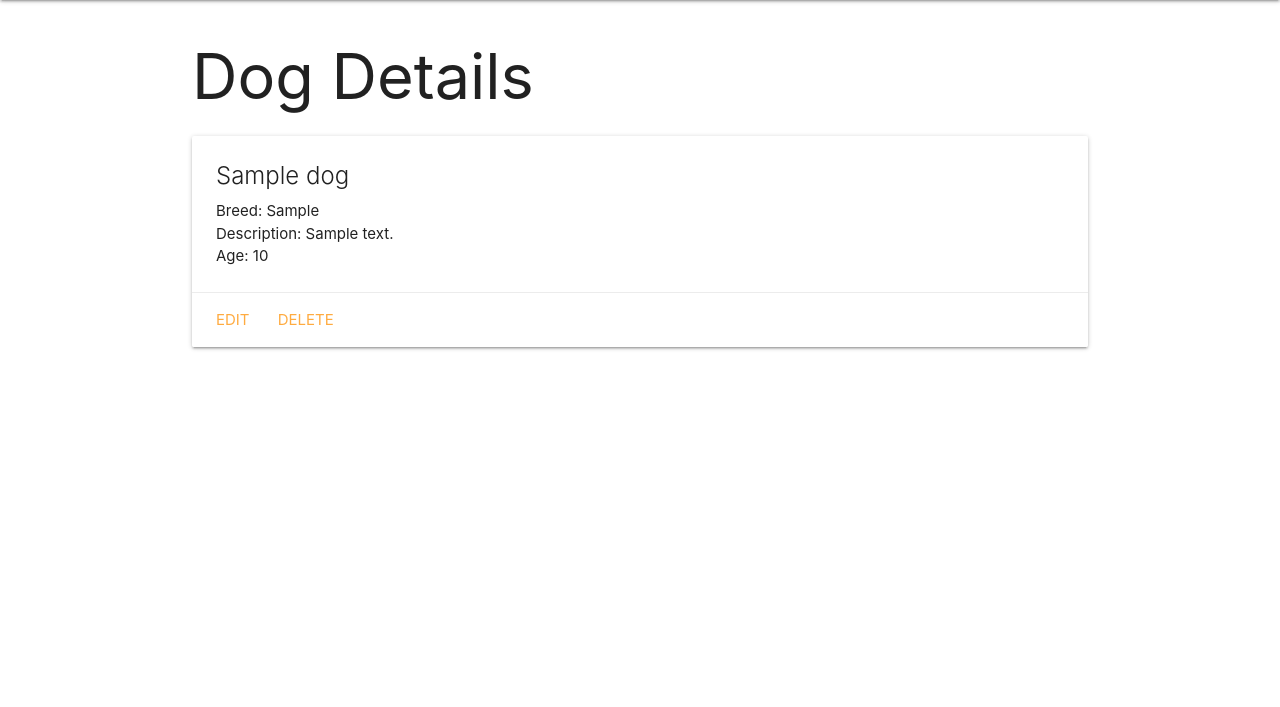
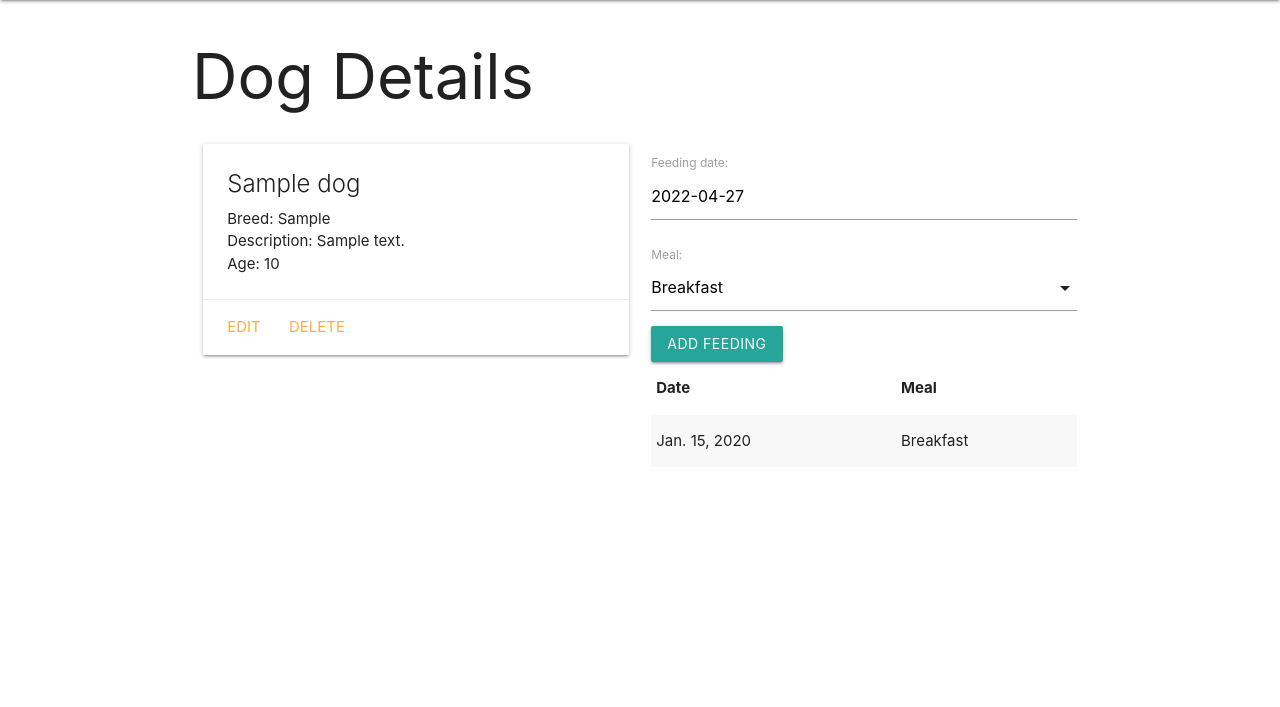
Before and after one commit to keeeeeyu/dog-collector-lab, a Django app: page /dogs/1/ in a window 1280 px wide. Shown: the part 64-771 px from the top of the page. Run offline with Django 4.2, Linux system fonts and the light colour scheme; tables that the repository leaves empty hold one stand-in row (values such as "Sample post").

Commit message:
working on bonus

```diff
--- /dev/null
+++ b/dogcollector/main_app/forms.py
@@ -0,0 +1,7 @@
+from django.forms import ModelForm
+from .models import Feeding
+
+class FeedingForm(ModelForm):
+    class Meta:
+        model = Feeding
+        fields = ['date', 'meal']
--- a/dogcollector/main_app/models.py
+++ b/dogcollector/main_app/models.py
@@ -31,3 +31,6 @@ class Feeding(models.Model):
 
     def __str__(self):
         return f"{self.get_meal_display()} on {self.date}"
+
+    class Meta:
+        ordering = ['-date']
--- a/dogcollector/main_app/templates/dog/detail.html
+++ b/dogcollector/main_app/templates/dog/detail.html
@@ -4,11 +4,14 @@
 {% block content %}
 <h1>Dog Details</h1>
 
+<div class="row">
+    <div class="col s6">
         <div class="card">
             <div class="card-content">
                 <span class="card-title">{{ dog.name }}</span>
                 <p>Breed: {{ dog.breed }}</p>
                 <p>Description: {{ dog.description }}</p>
+
                 {% if dog.age > 0 %}
                 <p>Age: {{ dog.age }}</p>
                 {% else %}
@@ -20,4 +23,39 @@
                 <a href="{% url 'dogs_delete' dog.id %}">Delete</a>
             </div>
         </div>
+    </div>
+    <div class="col s6">
+        <form action="{% url 'add_feeding' dog.id %}" method="POST">
+            {% csrf_token %}
+            {{ feeding_form.as_p }}
+            <input type="submit" value="Add Feeding" class="btn">
+        </form>
+        <table class="striped">
+            <thead>
+                <tr><th>Date</th><th>Meal</th></tr>
+            </thead>
+            <tbody>
+
+                {% for feeding in dog.feeding_set.all %}
+                    <tr>
+                        <td>{{ feeding.date }}</td>
+                        <td>{{ feeding.get_meal_display }}</td>
+                    </tr>
+                {% endfor %}
+            </tbody>
+        </table>
+    </div>
+</div>
+<script>
+    const dateEl = document.getElementById('id_date');
+    M.Datepicker.init(dateEl, {
+        format: 'yyyy-mm-dd',
+        defaultDate: new Date(),
+        setDefaultDate: true,
+        autoClose: true
+    });
+
+    const selectEl = document.getElementById('id_meal');
+    M.FormSelect.init(selectEl);
+</script>
 {% endblock  %}
--- a/dogcollector/main_app/urls.py
+++ b/dogcollector/main_app/urls.py
@@ -9,5 +9,6 @@ urlpatterns = [
     path('dogs/<int:dog_id>/', views.dogs_detail, name='detail'),
     path('dogs/create/', views.DogCreate.as_view(), name='dogs_create'),
     path('dogs/<int:pk>/update', views.DogUpdate.as_view(), name='dogs_update'),
-    path('dogs/<int:pk>/delete', views.DogDelete.as_view(), name='dogs_delete')
+    path('dogs/<int:pk>/delete', views.DogDelete.as_view(), name='dogs_delete'),
+    path('dogs/<int:dog_id>/add_feeding/', views.add_feeding, name='add_feeding'),
 ]
--- a/dogcollector/main_app/views.py
+++ b/dogcollector/main_app/views.py
@@ -1,9 +1,10 @@
 from dataclasses import fields
-from django.shortcuts import render
+from django.shortcuts import render, redirect
 from django.http import HttpResponse
 # Create your views here.
 from django.views.generic.edit import CreateView, UpdateView, DeleteView
 from .models import Dog
+from .forms import FeedingForm
 
 class DogCreate(CreateView):
     model = Dog
@@ -29,4 +30,14 @@ def dogs_index(request):
 
 def dogs_detail(request, dog_id):
     dog = Dog.objects.get(id=dog_id)
-    return render(request, 'dog/detail.html', {'dog': dog})
+    feeding_form = FeedingForm()
+    return render(request, 'dog/detail.html', {'dog': dog, 'feeding_form': feeding_form})
+
+def add_feeding(request, dog_id):
+    form = FeedingForm(request.POST)
+
+    if form.is_valid():
+        new_feeding = form.save(commit=False)
+        new_feeding.dog_id = dog_id
+        new_feeding.save()
+    return redirect('detail', dog_id=dog_id)
```
Lines whose indentation alone changed are shown as unchanged.
